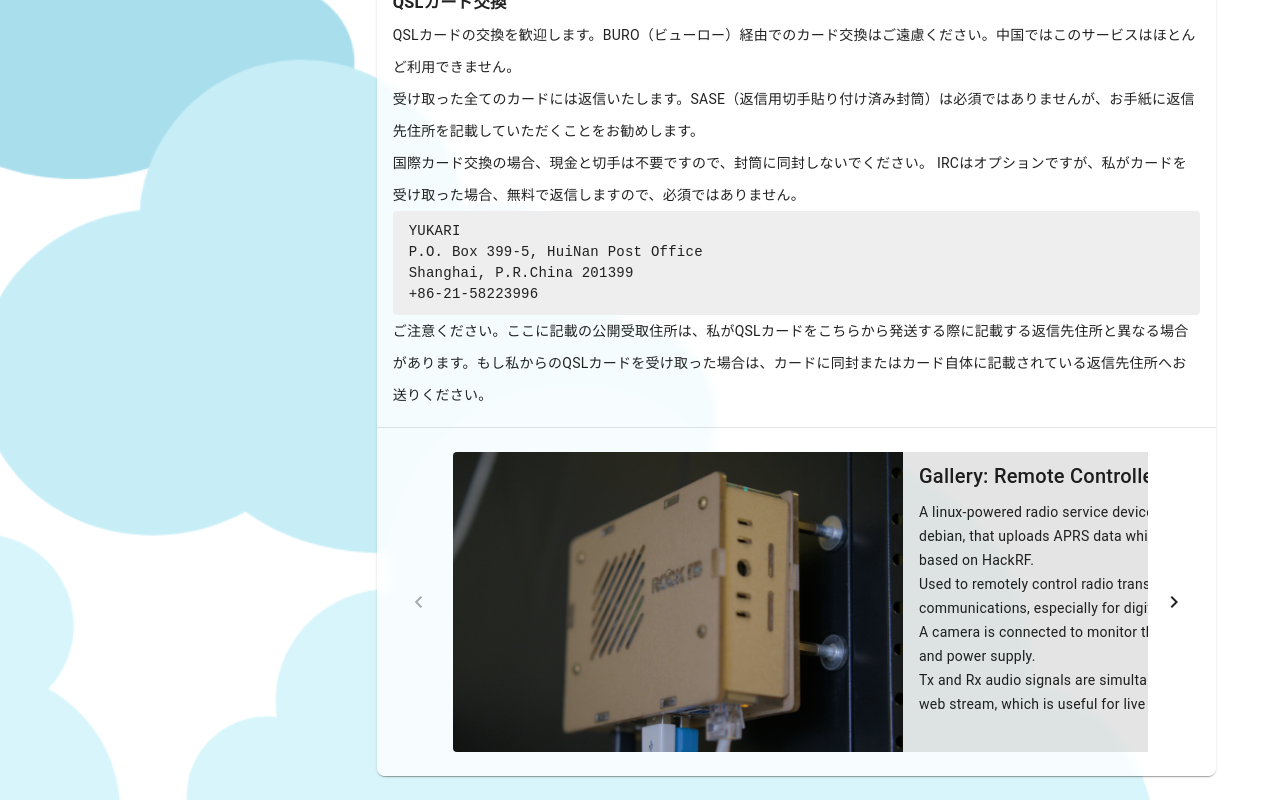
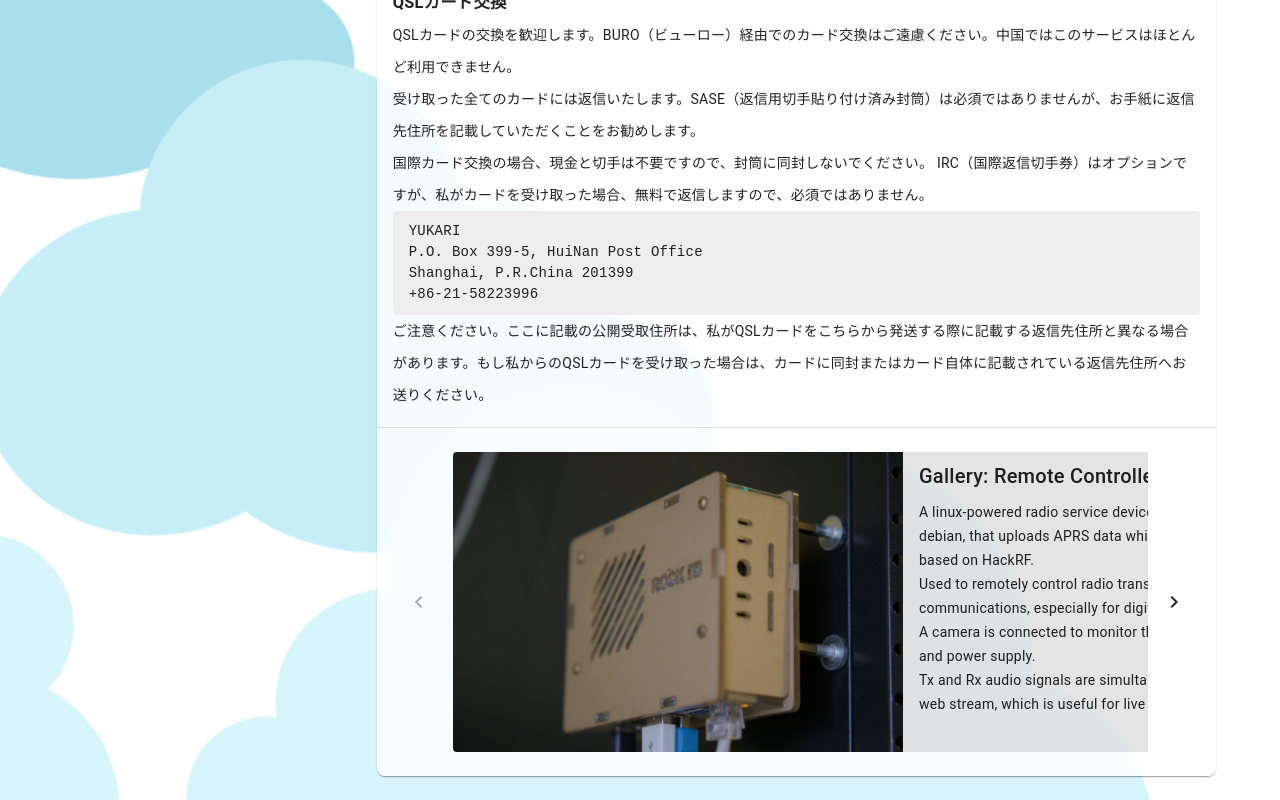
Before and after one commit to YukariChiba/Radio-Web, a Nuxt app: page / in a window 1280 px wide. Shown: the part 2079-2879 px from the top of the page. Built offline with nearby package versions, Linux system fonts and the light colour scheme.

Commit message:
update info for IRC

```diff
--- a/components/MainAbout.vue
+++ b/components/MainAbout.vue
@@ -139,7 +139,7 @@
                 受け取った全てのカードには返信いたします。SASE（返信用切手貼り付け済み封筒）は必須ではありませんが、お手紙に返信先住所を記載していただくことをお勧めします。
             </p>
             <p>
-                国際カード交換の場合、現金と切手は不要ですので、封筒に同封しないでください。 IRCはオプションですが、私がカードを受け取った場合、無料で返信しますので、必須ではありません。
+                国際カード交換の場合、現金と切手は不要ですので、封筒に同封しないでください。 IRC（国際返信切手券）はオプションですが、私がカードを受け取った場合、無料で返信しますので、必須ではありません。
             </p>
             <v-alert density="compact">
                 <code>
```
